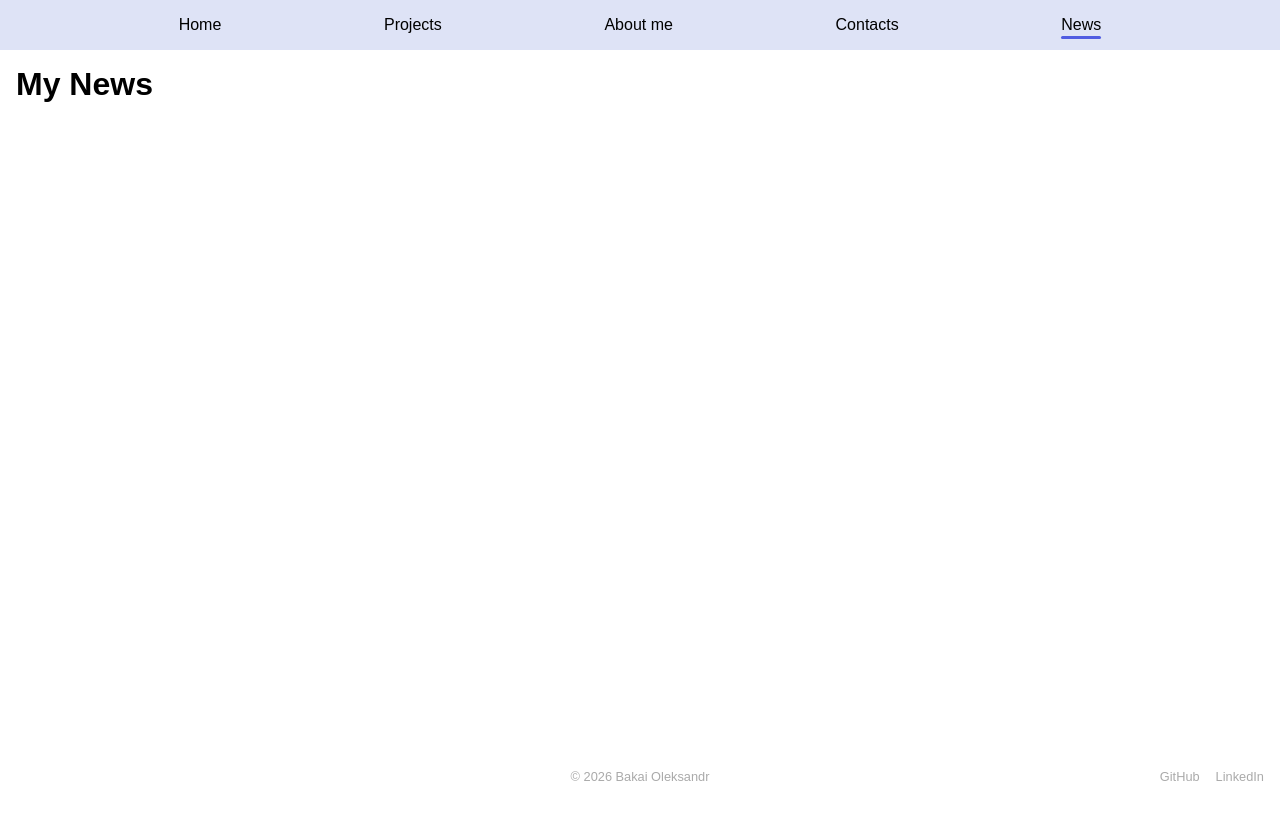
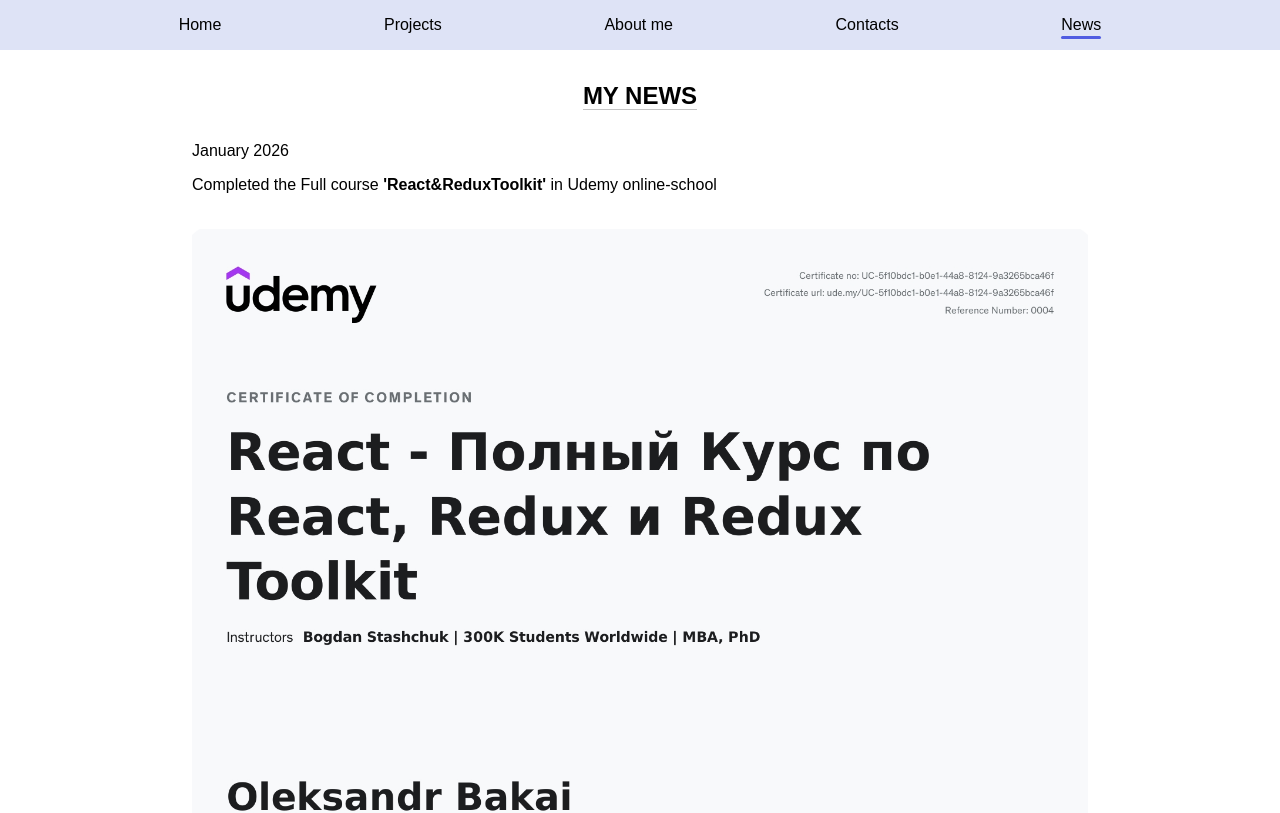
Before and after one commit to BakaiOleksandr/Portfolio, a React (Vite) app: page /news in a window 1280 px wide. Shown: the top 813 px of the page. Built offline with nearby package versions, Linux system fonts and the light colour scheme.

Commit message:
MyNews content

```diff
--- a/src/pages/Home.jsx
+++ b/src/pages/Home.jsx
@@ -10,14 +10,14 @@
         <div className={styles.topText}>Hello! My name is Oleksandr. </div>
         <p>
           I specialize in creating responsive and user-friendly websites using
-          HTML, CSS, JavaScript, and React.<br/>I enjoy turning ideas into
-          functional, visually appealing projects.
+          HTML, CSS, JavaScript, and React.
+          <br />I enjoy turning ideas into functional, visually appealing
+          projects.
         </p>
         <p>Feel free to explore the sections below:</p>
       </div>
 
       <div className={styles.homeList}>
-        <Link to="/">Home</Link>
         <Link to="/projects">Projects</Link>
         <Link to="/about">About me</Link>
         <Link to="/contacts">Contacts</Link>
--- a/src/pages/MyNews.jsx
+++ b/src/pages/MyNews.jsx
@@ -1,3 +1,20 @@
+import style from './MyNews.module.css';
+
 export default function MyNews() {
-  return <h1>My News</h1>;
+  return (
+    <div className={style.MyNewsMain}>
+      <div className={style.MyNewsContainer}>
+        <div className={style.MyNewsHeader}>My News</div>
+
+        <p>January 2026</p>
+        <p>
+          Completed the Full course <strong>'React&ReduxToolkit'</strong> in
+          Udemy online-school
+        </p>
+        <div className={style.ImgContainer}>
+          <img alt="React&Redux Certificate" src="./ReactReduxUdemy.jpg" />
+        </div>
+      </div>
+    </div>
+  );
 }
--- /dev/null
+++ b/src/pages/MyNews.module.css
@@ -0,0 +1,32 @@
+.MyNewsMain {
+  display: flex;
+  justify-content: center;
+}
+.MyNewsContainer {
+  display: flex;
+  flex-direction: column;
+  width: 70%;
+}
+.MyNewsHeader {
+  align-self: center;
+  margin: 2rem 0 2rem 0;
+  font-size: 1.5rem;
+  font-weight: 600;
+  line-height: 1.7rem;
+  text-transform: uppercase;
+  border-bottom: 0.1rem solid rgb(196, 196, 196);
+}
+.MyNewsContainer p {
+  margin: 0 0 1rem 0;
+}
+.MyNewsContainer img {
+  border-radius: 10%;
+  height: auto;
+  width: 105%;
+  object-fit: cover;
+}
+.ImgContainer {
+  display: flex;
+  justify-content: center;
+  overflow: hidden;
+}
```
Also changed, not shown: public/ReactReduxUdemy.jpg (added).
